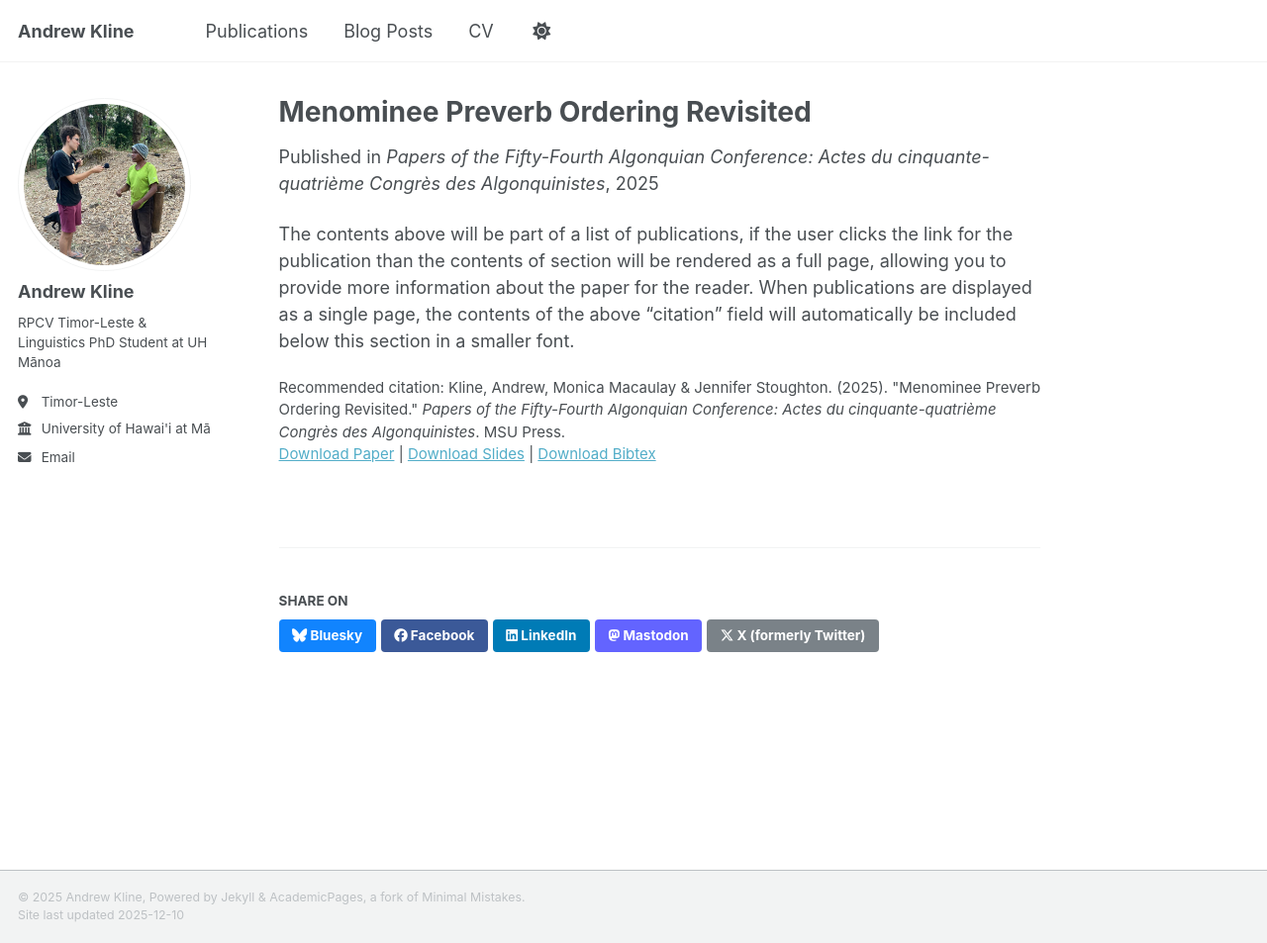
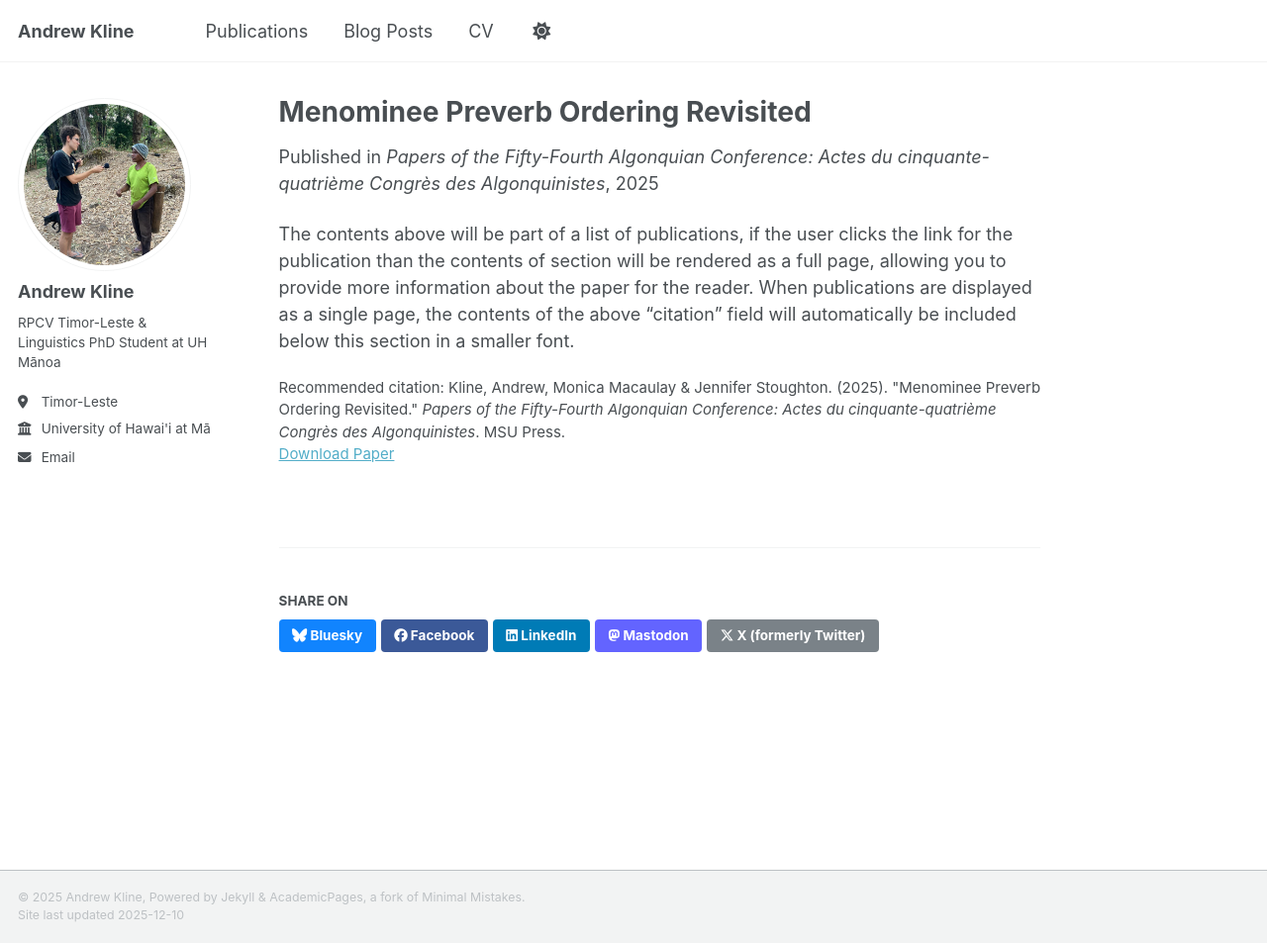
Before and after one commit to andrewlkline/andrewlkline.github.io, a Jekyll site: the page built from _publications/2025-06-01-menominee-preverb.md, in a window 1280 px wide and 953 px high. Shown: the whole window at 99% size. Built offline with Jekyll 4.4.1, drawn with Linux system fonts in a browser that asks for light colours; a script that is not in the unit is left out; part of the change alters nothing that is shown.

```diff
--- a/_publications/2025-06-01-menominee-preverb.md
+++ b/_publications/2025-06-01-menominee-preverb.md
@@ -6,9 +6,7 @@ permalink: /publication/2025-06-01-menominee-preverb
 excerpt: 'This paper is about the ordering of preverbs in the Indigenous Menominee language.'
 date: 2025-06-01
 venue: 'Papers of the Fifty-Fourth Algonquian Conference: Actes du cinquante-quatrième Congrès des Algonquinistes'
-slidesurl: 'https://academicpages.github.io/files/slides1.pdf'
-paperurl: 'https://academicpages.github.io/files/paper1.pdf'
-bibtexurl: 'https://academicpages.github.io/files/bibtex1.bib'
+paperurl: 'https://www.jstor.org/stable/10.14321/jj.27710892'
 citation: 'Kline, Andrew, Monica Macaulay & Jennifer Stoughton. (2025). &quot;Menominee Preverb Ordering Revisited.&quot; <i>Papers of the Fifty-Fourth Algonquian Conference: Actes du cinquante-quatrième Congrès des Algonquinistes</i>. MSU Press.'
 ---
 The contents above will be part of a list of publications, if the user clicks the link for the publication than the contents of section will be rendered as a full page, allowing you to provide more information about the paper for the reader. When publications are displayed as a single page, the contents of the above "citation" field will automatically be included below this section in a smaller font.
```
